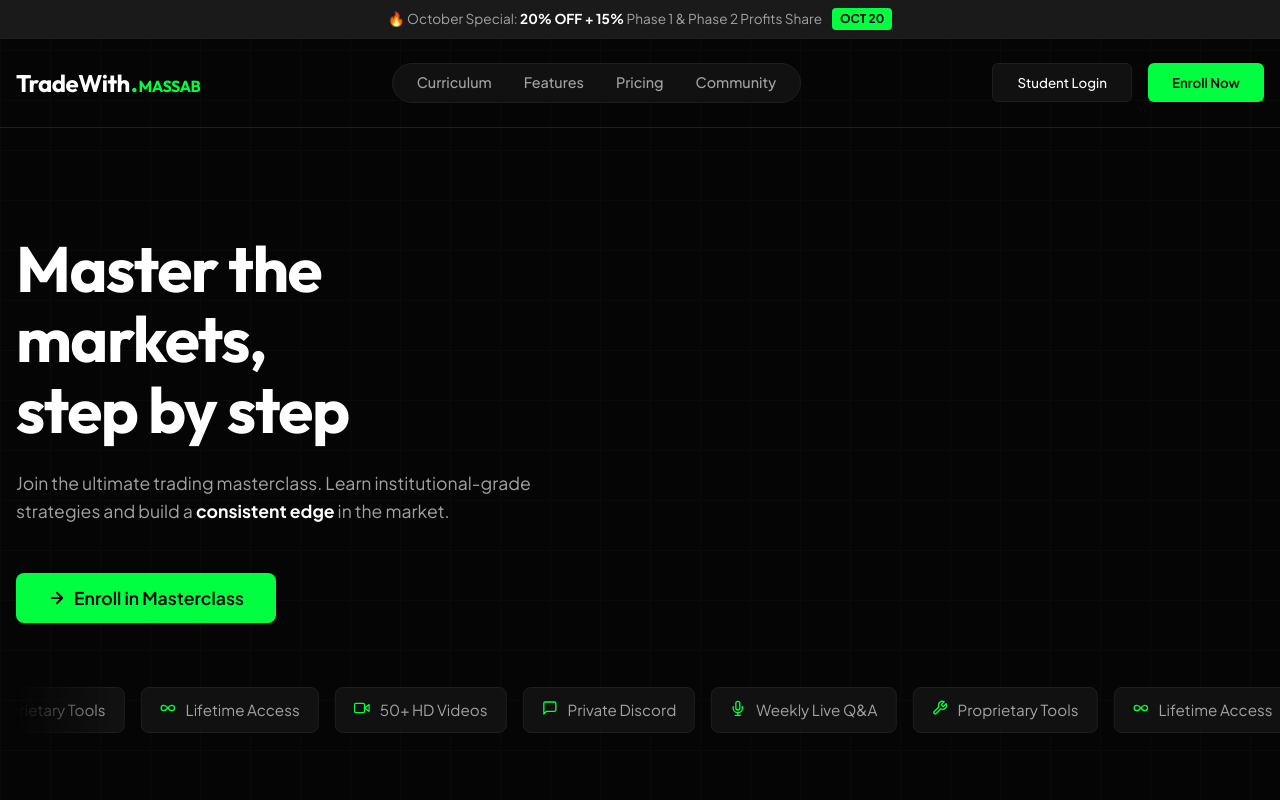
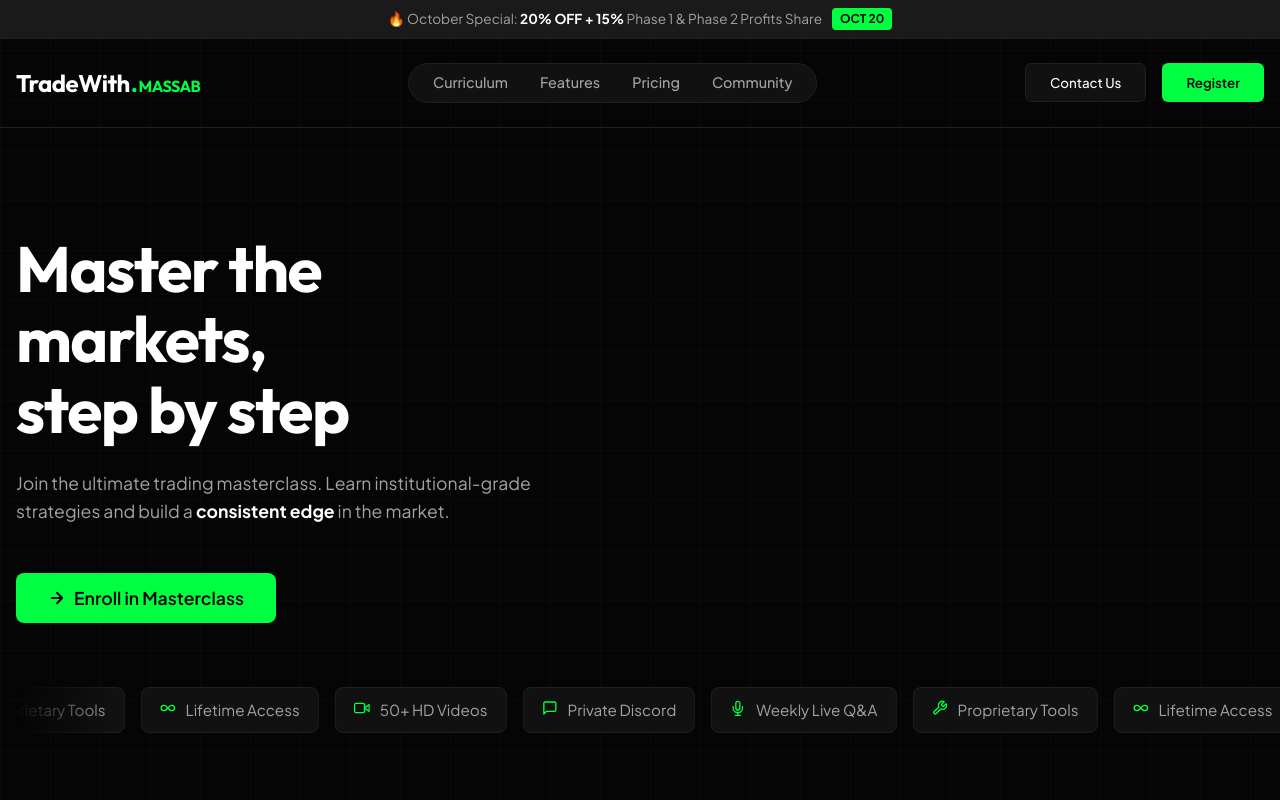
Before and after one commit to HafizRizwanUmar/tradewithmassab, a React (Vite) app: page / in a window 1280 px wide. Shown: the top 800 px of the page. Built offline with nearby package versions, Linux system fonts and the light colour scheme.

Commit message:
fix hero image link and update navbar buttons

```diff
--- a/src/components/Hero/Hero.jsx
+++ b/src/components/Hero/Hero.jsx
@@ -62,7 +62,7 @@
         </div>
 
         <div className="hero-image-wrapper">
-          <img src="/trader_portrait_neon.png" alt="Trader Portrait" className="hero-image" />
+          <img src="/trader_portrait.png" alt="Trader Portrait" className="hero-image" />
         </div>
 
       </div>
--- a/src/components/Navbar/Navbar.jsx
+++ b/src/components/Navbar/Navbar.jsx
@@ -18,8 +18,8 @@
         </div>
 
         <div className="nav-actions">
-          <button className="btn-dark">Student Login</button>
-          <button className="btn-neon">Enroll Now</button>
+          <button className="btn-dark">Contact Us</button>
+          <button className="btn-neon">Register</button>
         </div>
 
       </div>
```
